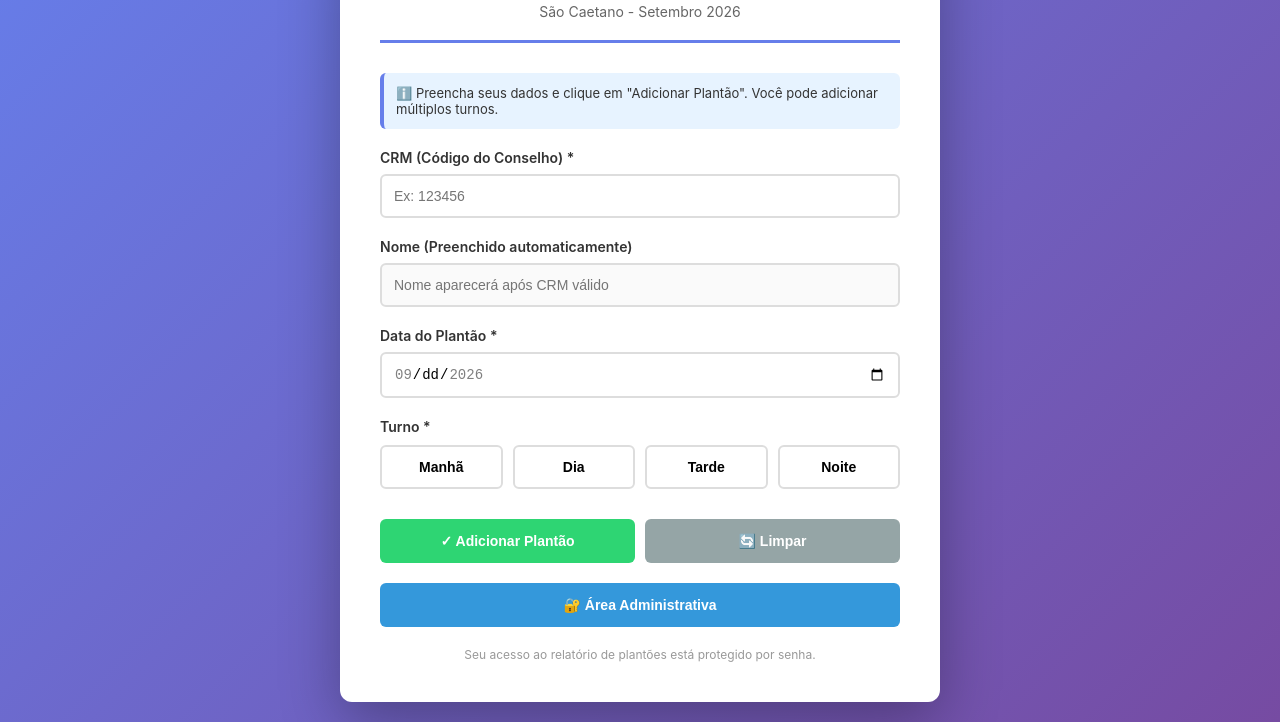
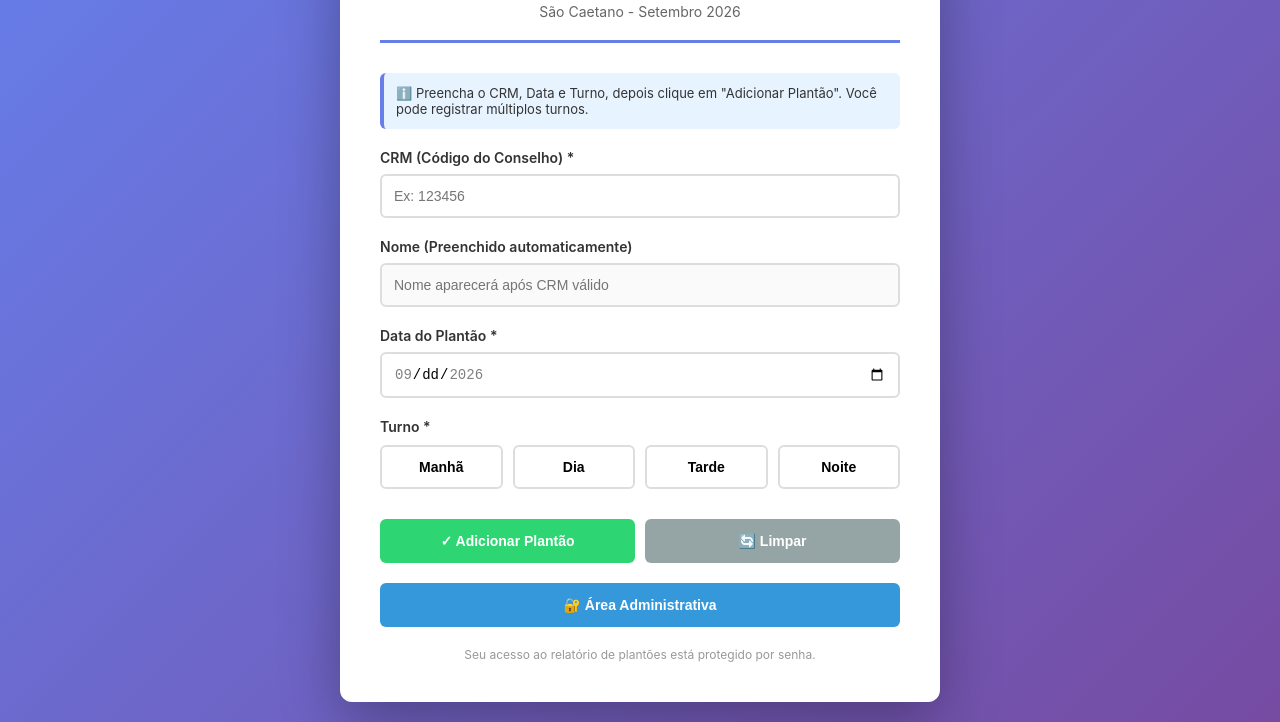
Before and after one commit to cbaldofetal-collab/plantoes-sao-caetano, a website: page public/index.html in a window 1280 px wide. Shown: the part 96-818 px from the top of the page. Drawn offline with Linux system fonts and the light colour scheme.

Commit message:
Force cache refresh - update info text

```diff
--- a/public/index.html
+++ b/public/index.html
@@ -111,7 +111,7 @@
         </div>
 
         <div class="info-box">
-            ℹ️ Preencha seus dados e clique em "Adicionar Plantão". Você pode adicionar múltiplos turnos.
+            ℹ️ Preencha o CRM, Data e Turno, depois clique em "Adicionar Plantão". Você pode registrar múltiplos turnos.
         </div>
 
         <div class="success-message" id="successMessage">✓ Plantão adicionado com sucesso!</div>
```
